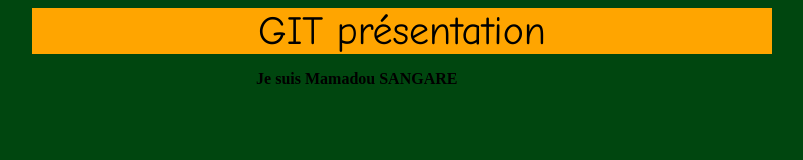
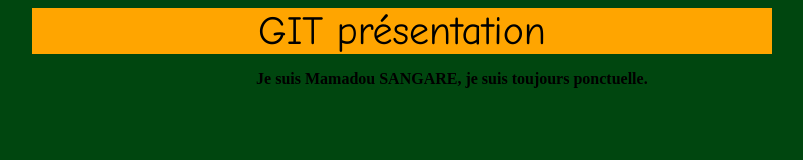
Before and after one commit to madousang/projet_git, a plain HTML site: page hello.html in a window 1280 px wide. Shown: the whole page, without its empty margins (238-1041 px from the left). Drawn offline with Linux system fonts and the light colour scheme.

Commit message:
Ajout de la modification5

```diff
--- a/hello.html
+++ b/hello.html
@@ -10,7 +10,7 @@
 	<div id = "premier">GIT présentation</div>
 	<div id = "deux">
 		<p>
-			Je suis Mamadou SANGARE
+			Je suis Mamadou SANGARE, je suis toujours ponctuelle.
 		</p>
 	</div>
 </body>
```
